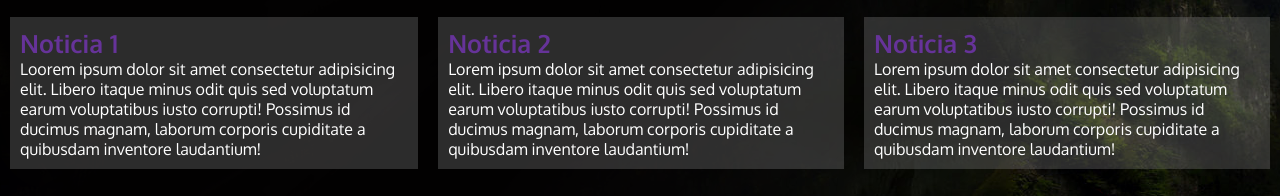
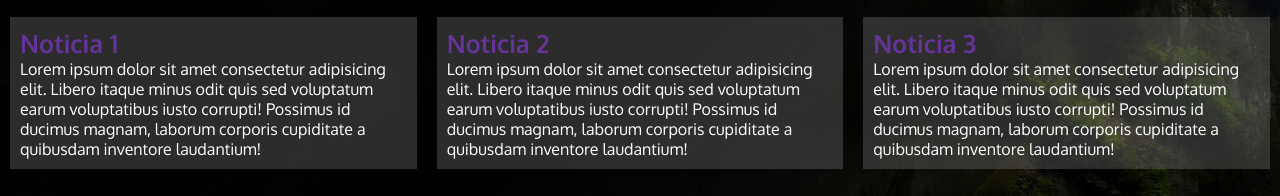
Before and after one commit to jpschurz/javascript-coderhouse, a plain HTML site: page index.html in a window 1280 px wide. Shown: the part 1357-1553 px from the top of the page. Drawn offline with Linux system fonts and the light colour scheme; a web font is replaced by a local one.

Commit message:
Cambio de rama a principal Main

```diff
--- a/index.html
+++ b/index.html
@@ -105,7 +105,7 @@
                                 Noticia 1
                             </h2>
                             <p>
-                                Loorem ipsum dolor sit amet consectetur adipisicing elit. Libero itaque minus odit quis sed voluptatum earum voluptatibus iusto corrupti! Possimus id ducimus magnam, laborum corporis cupiditate a quibusdam inventore laudantium!
+                                Lorem ipsum dolor sit amet consectetur adipisicing elit. Libero itaque minus odit quis sed voluptatum earum voluptatibus iusto corrupti! Possimus id ducimus magnam, laborum corporis cupiditate a quibusdam inventore laudantium!
                             </p>
                         </div>
                         <!-- Fin Noticias Columna 1 -->
```
